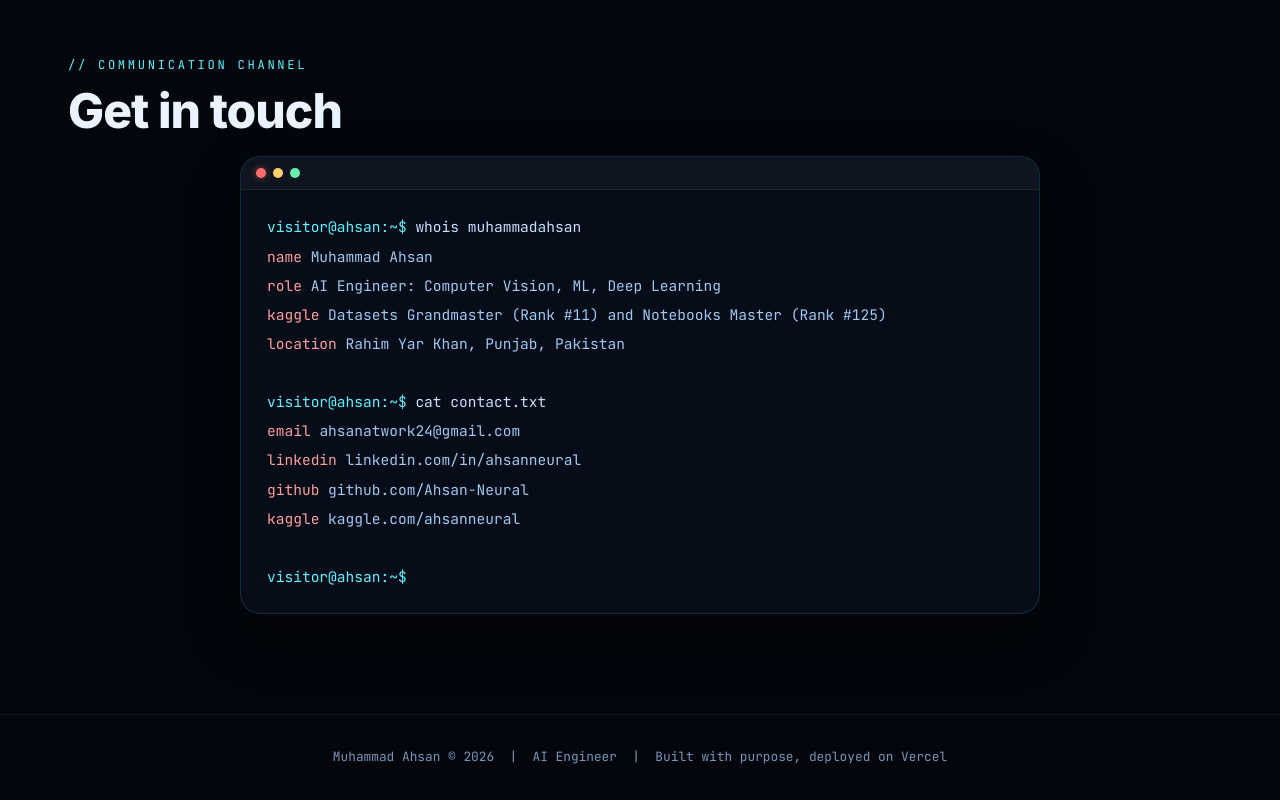
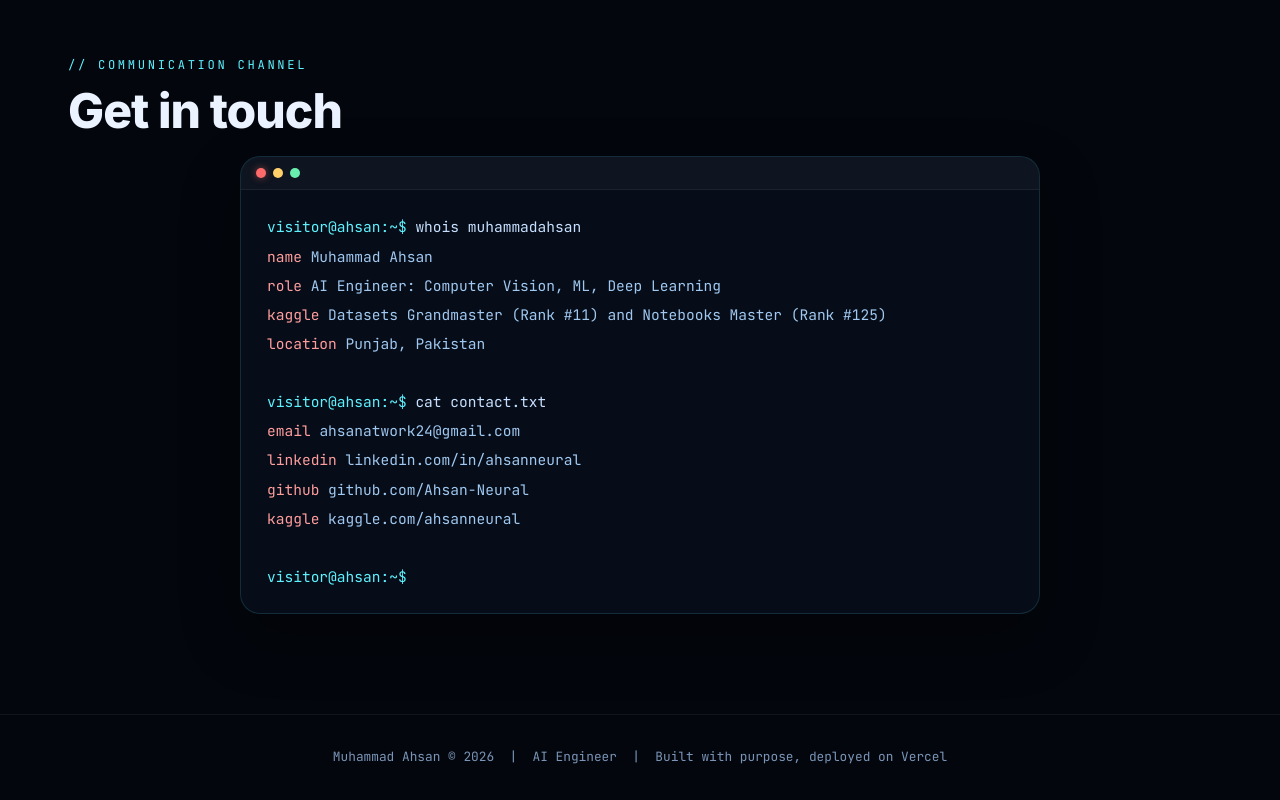
Before and after one commit to Ahsan-Neural/Callathold, a plain HTML site: page my-portfolio/index.html in a window 1280 px wide. Shown: the part 3869-4669 px from the top of the page. Drawn offline with Linux system fonts and the light colour scheme.

Commit message:
Update index.html

```diff
--- a/my-portfolio/index.html
+++ b/my-portfolio/index.html
@@ -333,7 +333,7 @@
         <div><span class="ky">name    </span><span class="vl">Muhammad Ahsan</span></div>
         <div><span class="ky">role    </span><span class="vl">AI Engineer: Computer Vision, ML, Deep Learning</span></div>
         <div><span class="ky">kaggle  </span><span class="vl">Datasets Grandmaster (Rank #11) and Notebooks Master (Rank #125)</span></div>
-        <div><span class="ky">location </span><span class="vl">Rahim Yar Khan, Punjab, Pakistan</span></div>
+        <div><span class="ky">location </span><span class="vl">Punjab, Pakistan</span></div>
         <br>
         <div><span class="pr">visitor@ahsan:~$</span> cat contact.txt</div>
         <div><span class="ky">email   </span><a href="mailto:ahsanatwork24@gmail.com" style="color:#a0c8f0;text-decoration:none">ahsanatwork24@gmail.com</a></div>
```
